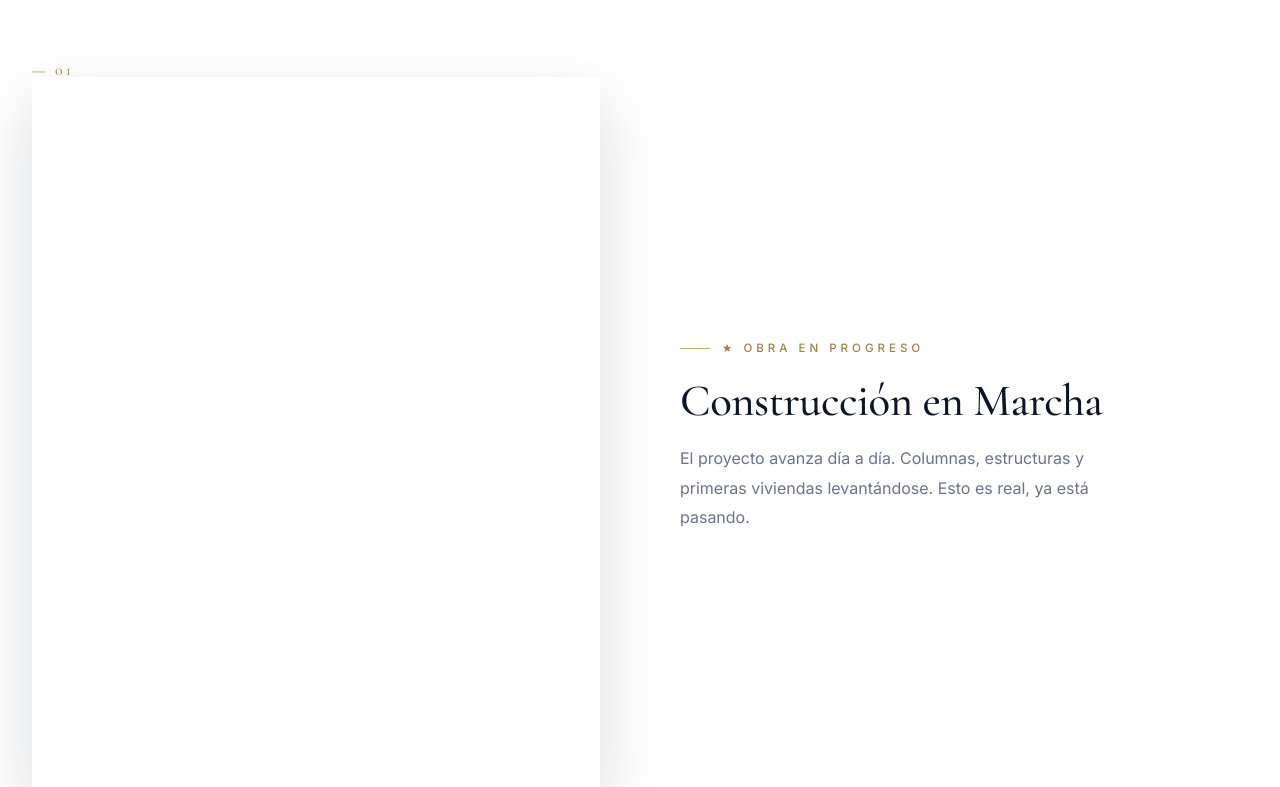
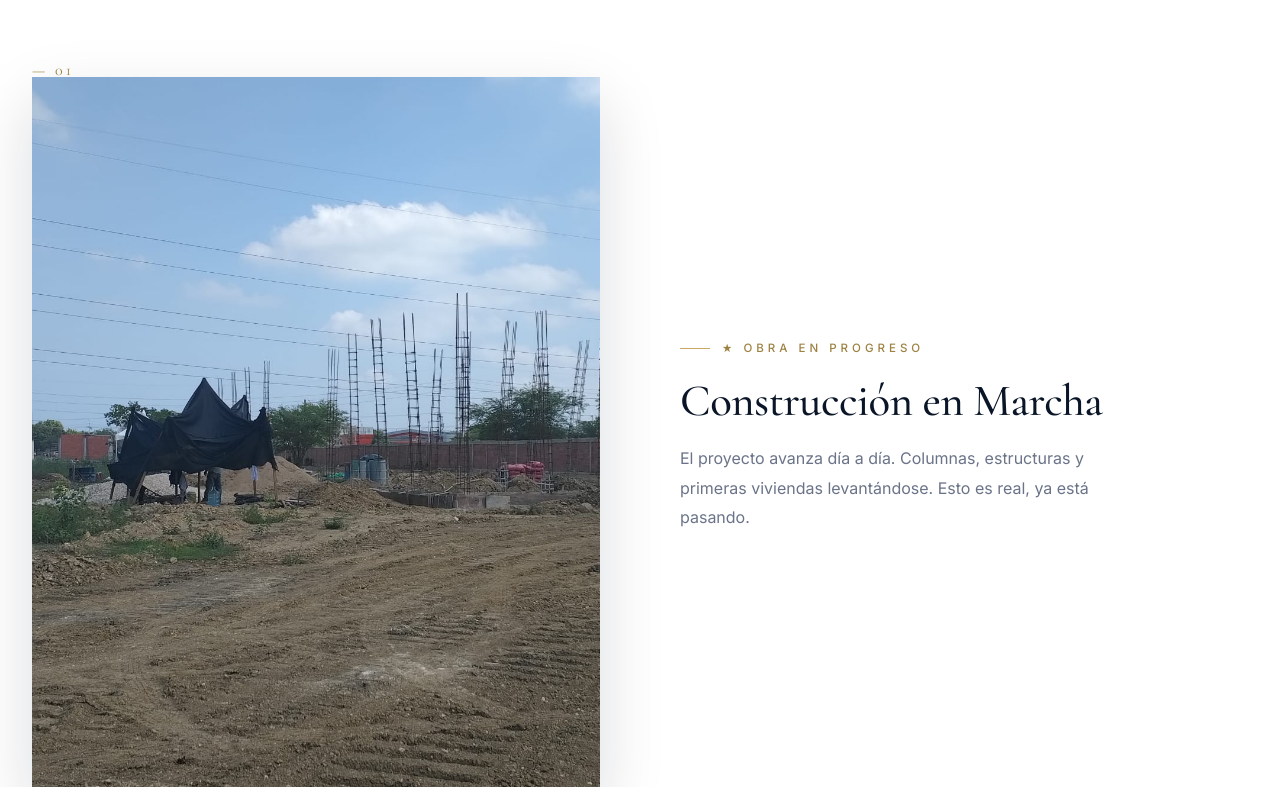
Before and after one commit to DEIV0510/LaVictoria, a plain HTML site: page index.html in a window 1280 px wide. Shown: the part 5800-6587 px from the top of the page. Drawn offline with nearby package versions, Linux system fonts and the light colour scheme.

Commit message:
Reemplazar foto1 vacía por foto4.png en galería - Construcción en Marcha

```diff
--- a/index.html
+++ b/index.html
@@ -1072,7 +1072,7 @@ h1, h2, h3, h4 { font-family: 'Cormorant Garamond', serif; font-weight: 500; let
     <div class="gallery-real">
       <div class="gr-item">
         <div class="gr-num">— 01</div>
-        <div class="gr-img" style="background-image: url('foto1.jpeg');"></div>
+        <div class="gr-img" style="background-image: url('foto4.png');"></div>
         <div class="gr-info">
           <div class="gr-tag">★ Obra en Progreso</div>
           <h4>Construcción en Marcha</h4>
```
Also changed, not shown: foto4.png (added).
